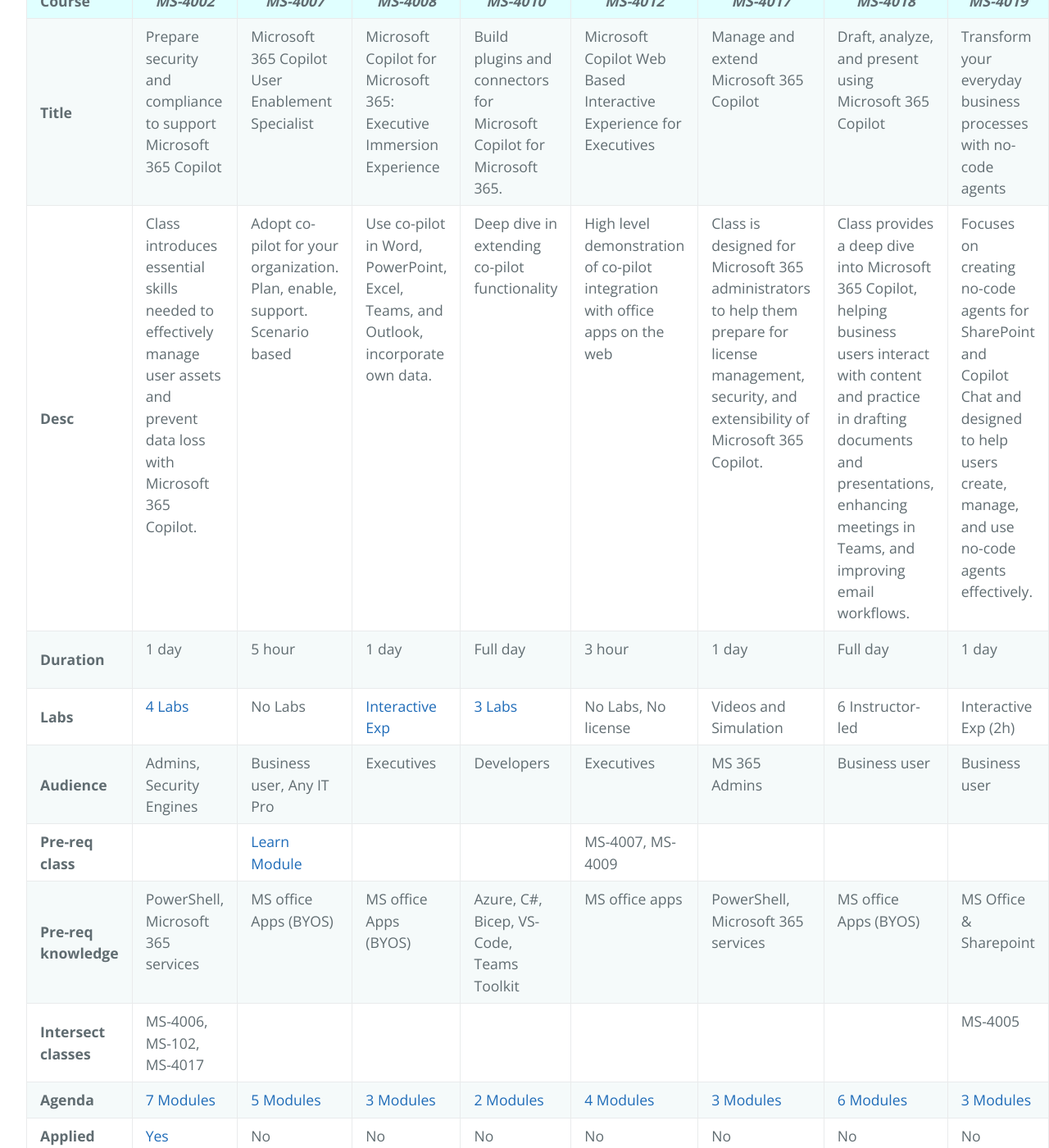
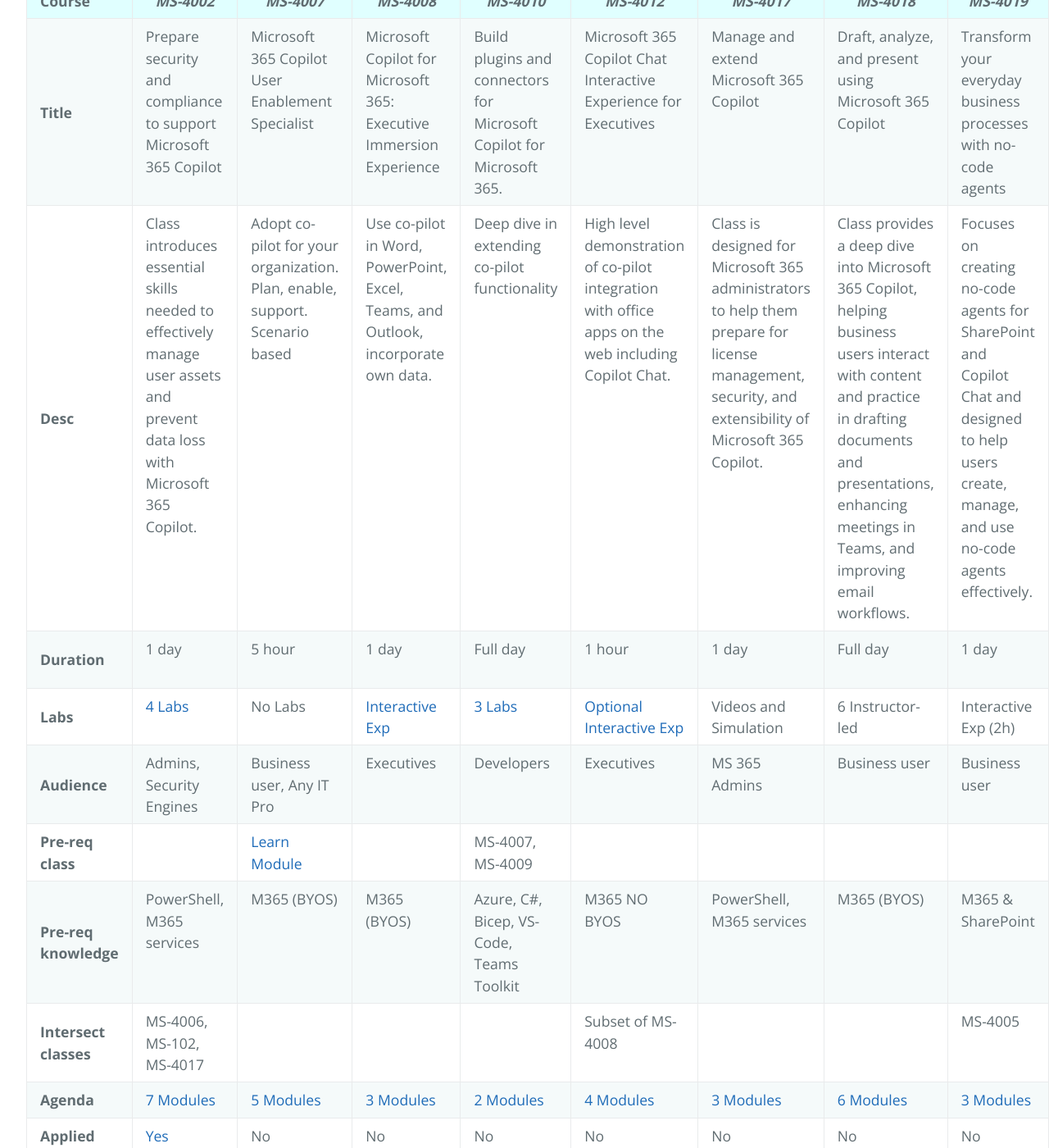
Before and after one commit to true-while/tpm-cheat-sheets, a Jekyll site: the page built from docs/copilot-table.md, in a window 1280 px wide and 1400 px high, scrolled down 403 px. Shown: the whole window at 82% size. Built offline with Jekyll 4.4.1, drawn with Linux system fonts in a browser that asks for light colours; our own code applies the rules of GitHub Pages for plain Markdown files.

Commit message:
update 4012

````diff
--- a/docs/copilot-table.md
+++ b/docs/copilot-table.md
@@ -3,14 +3,14 @@
 ```table
 | **Course** | _MS-4002_ | _MS-4007_ | _MS-4008_ | _MS-4010_ | _MS-4012_ | _MS-4017_ | _MS-4018_ | _MS-4019_ | _MS-4021_ |
 | --- | --- | --- | --- | --- | --- | --- | --- | --- | --- |
-| **Title** | Prepare security and compliance to support Microsoft 365 Copilot | Microsoft 365 Copilot User Enablement Specialist | Microsoft Copilot for Microsoft 365: Executive Immersion Experience | Build plugins and connectors for Microsoft Copilot for Microsoft 365. | Microsoft Copilot Web Based Interactive Experience for Executives | Manage and extend Microsoft 365 Copilot | Draft, analyze, and present using Microsoft 365 Copilot | Transform your everyday business processes with no-code agents | Microsoft 365 Copilot Chat Interactive Experience for Executives |
-| **Desc** | Class introduces essential skills needed to effectively manage user assets and prevent data loss with Microsoft 365 Copilot. | Adopt co-pilot for your organization. Plan, enable, support. Scenario based | Use co-pilot in Word, PowerPoint, Excel, Teams, and Outlook, incorporate own data. | Deep dive in extending co-pilot functionality | High level demonstration of co-pilot integration with office apps on the web | Class is designed for Microsoft 365 administrators to help them prepare for license management, security, and extensibility of Microsoft 365 Copilot. | Class provides a deep dive into Microsoft 365 Copilot, helping business users interact with content and practice in drafting documents and presentations, enhancing meetings in Teams, and improving email workflows. | Focuses on creating no-code agents for SharePoint and Copilot Chat and designed to help users create, manage, and use no-code agents effectively. | In person class introduces the foundational capabilities of copilot to maximize the effective use of Copilot and improve productivity within corporate roles. |
-| **Duration** | 1 day | 5 hour | 1 day | Full day | 3 hour | 1 day | Full day | 1 day | 90 min over 3 days |
-| **Labs** | [4 Labs](https://github.com/MicrosoftLearning/MS-4002-Prepare-security-and-compliance-to-support-Microsoft-365-Copilot) | No Labs | [Interactive Exp](https://learn.microsoft.com/en-us/training/modules/transform-executive-productivity-with-copilot-for-microsoft-365/) | [3 Labs](https://github.com/MicrosoftLearning/MS-4010-Build-Plugins-Connectors-Microsoft-Copilot-M365) | No Labs, No license | Videos and Simulation | 6 Instructor-led | Interactive Exp (2h) | Interactive Exp (20min) |
+| **Title** | Prepare security and compliance to support Microsoft 365 Copilot | Microsoft 365 Copilot User Enablement Specialist | Microsoft Copilot for Microsoft 365: Executive Immersion Experience | Build plugins and connectors for Microsoft Copilot for Microsoft 365. | Microsoft 365 Copilot Chat Interactive Experience for Executives | Manage and extend Microsoft 365 Copilot | Draft, analyze, and present using Microsoft 365 Copilot | Transform your everyday business processes with no-code agents | Microsoft 365 Copilot Chat Interactive Experience for Executives |
+| **Desc** | Class introduces essential skills needed to effectively manage user assets and prevent data loss with Microsoft 365 Copilot. | Adopt co-pilot for your organization. Plan, enable, support. Scenario based | Use co-pilot in Word, PowerPoint, Excel, Teams, and Outlook, incorporate own data. | Deep dive in extending co-pilot functionality | High level demonstration of co-pilot integration with office apps on the web including Copilot Chat. | Class is designed for Microsoft 365 administrators to help them prepare for license management, security, and extensibility of Microsoft 365 Copilot. | Class provides a deep dive into Microsoft 365 Copilot, helping business users interact with content and practice in drafting documents and presentations, enhancing meetings in Teams, and improving email workflows. | Focuses on creating no-code agents for SharePoint and Copilot Chat and designed to help users create, manage, and use no-code agents effectively. | In person class introduces the foundational capabilities of copilot to maximize the effective use of Copilot and improve productivity within corporate roles. |
+| **Duration** | 1 day | 5 hour | 1 day | Full day | 1 hour | 1 day | Full day | 1 day | 90 min over 3 days |
+| **Labs** | [4 Labs](https://github.com/MicrosoftLearning/MS-4002-Prepare-security-and-compliance-to-support-Microsoft-365-Copilot) | No Labs | [Interactive Exp](https://learn.microsoft.com/en-us/training/modules/transform-executive-productivity-with-copilot-for-microsoft-365/) | [3 Labs](https://github.com/MicrosoftLearning/MS-4010-Build-Plugins-Connectors-Microsoft-Copilot-M365) | [Optional Interactive Exp](https://learn.microsoft.com/en-us/training/modules/accelerate-creativity-with-microsoft-copilot/) | Videos and Simulation | 6 Instructor-led | Interactive Exp (2h) | Interactive Exp (20min) |
 | **Audience** | Admins, Security Engines | Business user, Any IT Pro | Executives | Developers | Executives | MS 365 Admins | Business user  | Business user | Executive |
-|**Pre-req class** |   | [Learn Module](https://learn.microsoft.com/training/paths/get-started-with-microsoft-365-copilot/) |     |     | MS-4007, MS-4009 |  |  |  |  |
-| **Pre-req knowledge** | PowerShell, Microsoft 365 services  | MS office Apps (BYOS) | MS office Apps (BYOS) | Azure, C#, Bicep, VS-Code, Teams Toolkit  | MS office apps | PowerShell, Microsoft 365 services | MS office Apps (BYOS) | MS Office & Sharepoint | MS office Apps (BYOS) |
-| **Intersect classes** | MS-4006, MS-102, MS-4017 |  |  |  |  |  |  | MS-4005 | MS-4006 |
+|**Pre-req class** |   | [Learn Module](https://learn.microsoft.com/training/paths/get-started-with-microsoft-365-copilot/) |     |   MS-4007, MS-4009  |  |  |  |  |  |
+| **Pre-req knowledge** | PowerShell, M365 services  | M365 (BYOS) | M365 (BYOS) | Azure, C#, Bicep, VS-Code, Teams Toolkit  | M365 NO BYOS | PowerShell, M365 services | M365 (BYOS) | M365 & SharePoint | MS365 (BYOS) |
+| **Intersect classes** | MS-4006, MS-102, MS-4017 |  |  |  | Subset of MS-4008 |  |  | MS-4005 | MS-4006 |
 | **Agenda** | [7 Modules](https://learn.microsoft.com/en-us/training/paths/prepare-security-compliance-support-microsoft-365-copilot/) | [5 Modules](hhttps://learn.microsoft.com/en-us/training/paths/explore-how-drive-adoption-microsoft-copilot-m365/) | [3 Modules](https://learn.microsoft.com/en-us/training/paths/microsoft-copilot-for-microsoft-365-executive-challenge/) | [2 Modules](https://learn.microsoft.com/en-us/training/courses/ms-4010) | [4 Modules](https://learn.microsoft.com/en-us/training/paths/microsoft-copilot-web-based-interactive-experience-executives/) | [3 Modules](https://learn.microsoft.com/en-us/training/courses/ms-4017) | [6 Modules](https://learn.microsoft.com/en-us/training/paths/draft-analyze-present-microsoft-365-copilot/) | [3 Modules](https://learn.microsoft.com/en-us/training/paths/implement-no-code-copilot-agents-microsoft-365-sharepoint/) | [3 Modules](https://learn.microsoft.com/en-us/training/paths/microsoft-copilot-web-based-interactive-experience-executives/)
 | **Applied Skills** | [Yes](https://learn.microsoft.com/en-us/credentials/applied-skills/prepare-security-and-compliance-to-support-microsoft-365-copilot/) | No | No  | No  | No  | No  | No | No | No |
 | **Comments** | | |  | Updates coming in November |     | Replace  MS-4006 | | | In-person |
````
